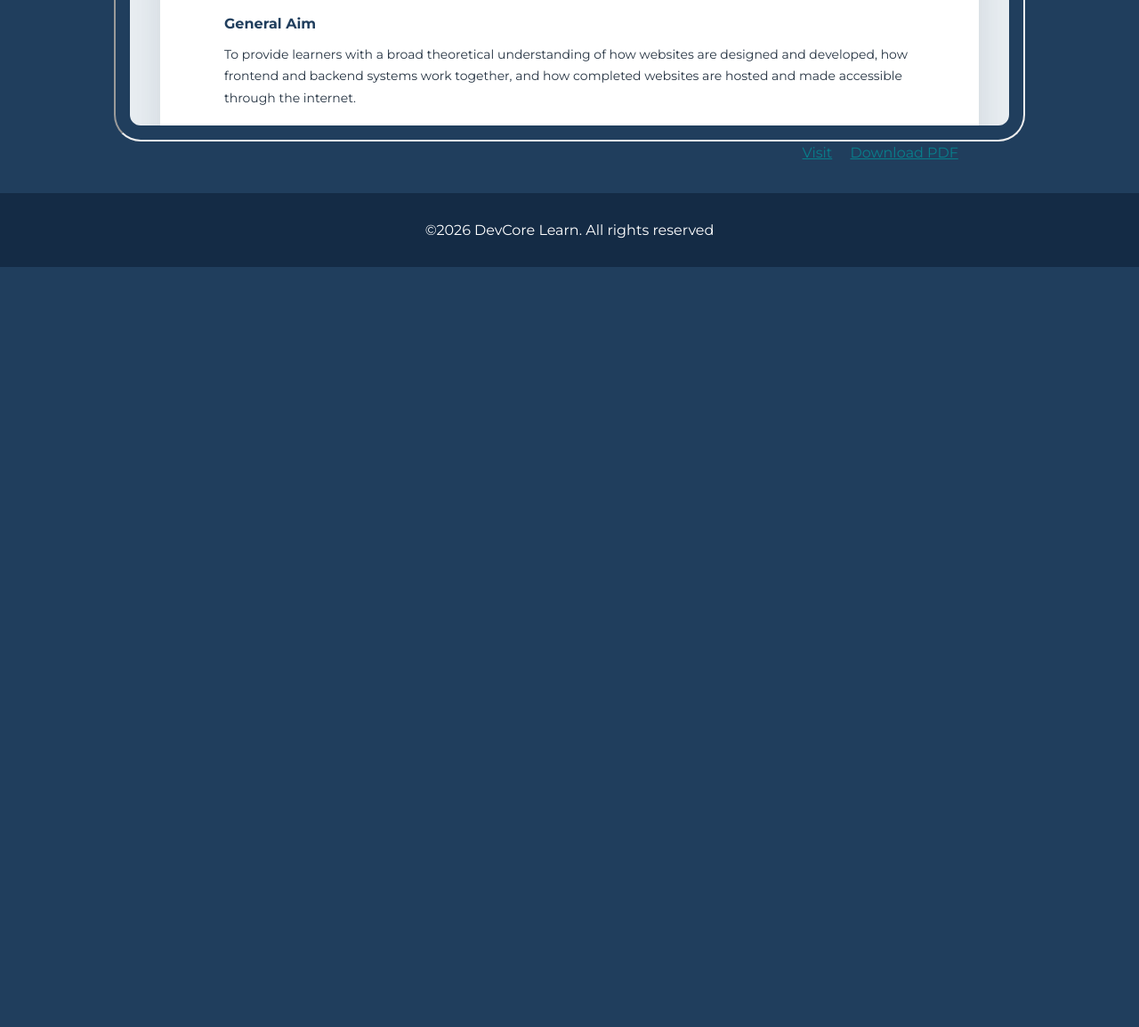
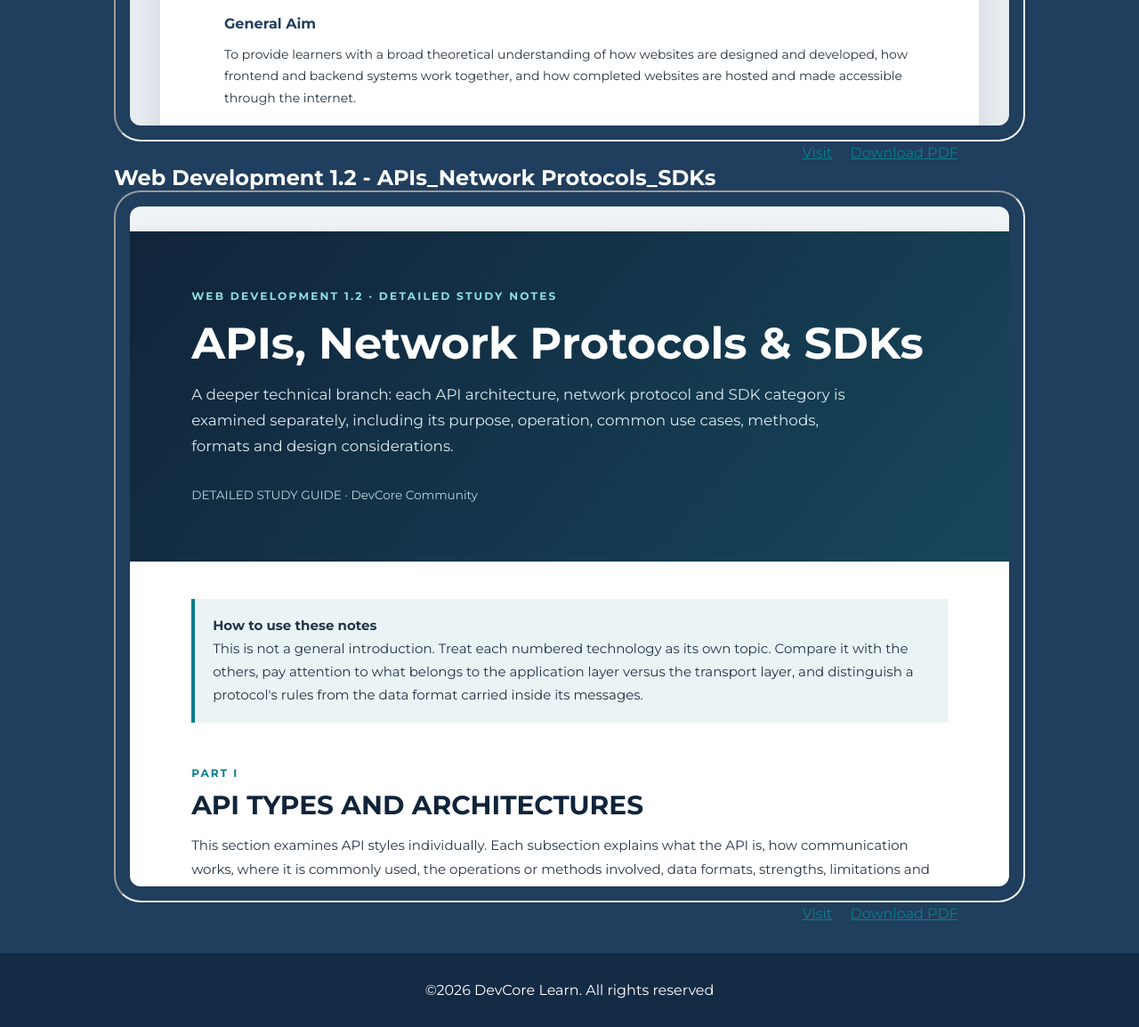
Before and after one commit to Lodan-developer/DevCore-Learn, a plain HTML site: page index.html in a window 1280 px wide. Shown: the part 5114-6268 px from the top of the page at 89% size. Before the commit the page ends 5414 px from the top, so only its background shows below. Drawn offline with Linux system fonts and the light colour scheme.

Commit message:
APIs added notes

```diff
--- a/index.html
+++ b/index.html
@@ -218,6 +218,16 @@
                         <a href="Notes/pdf/Introduction_to_Web_Development.pdf" download>Download PDF</a>
                     </div>
                 </div>
+
+                <div class="lesson-module">
+                    <h2>Web Development 1.2 - APIs_Network Protocols_SDKs </h2>
+                    <iframe src="Notes/Web_Development_1.2_Detailed_APIs_Protocols_SDKs.html" title="Web Development 2"
+                        loading="lazy"></iframe>
+                    <div class="visit-download">
+                        <a href="Notes/Web_Development_1.2_Detailed_APIs_Protocols_SDKs.html" target="_parent">Visit</a>
+                        <a href="Notes/pdf/Web_Development_1.2_APIs_Network_Protocols_SDKs.pdf" download>Download PDF</a>
+                    </div>
+                </div>
             </div>
         </section>
     </main>
```
